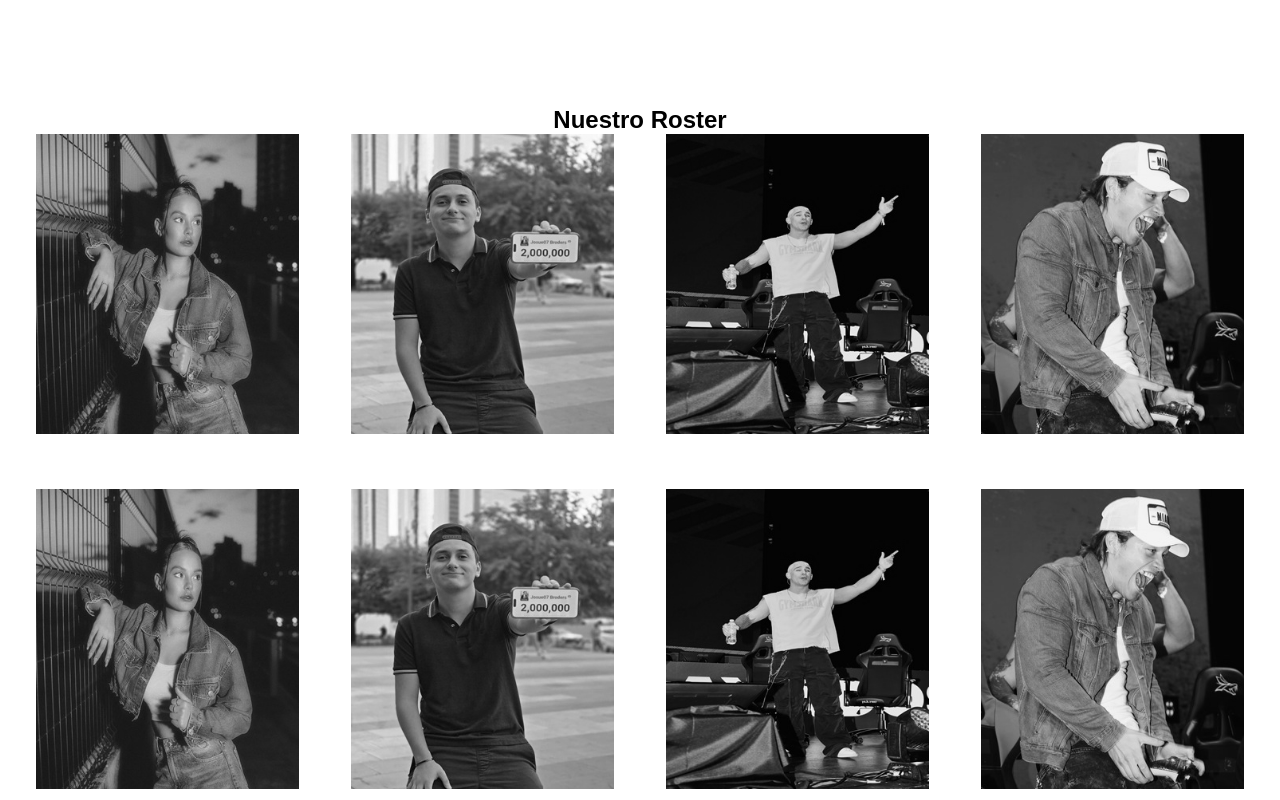
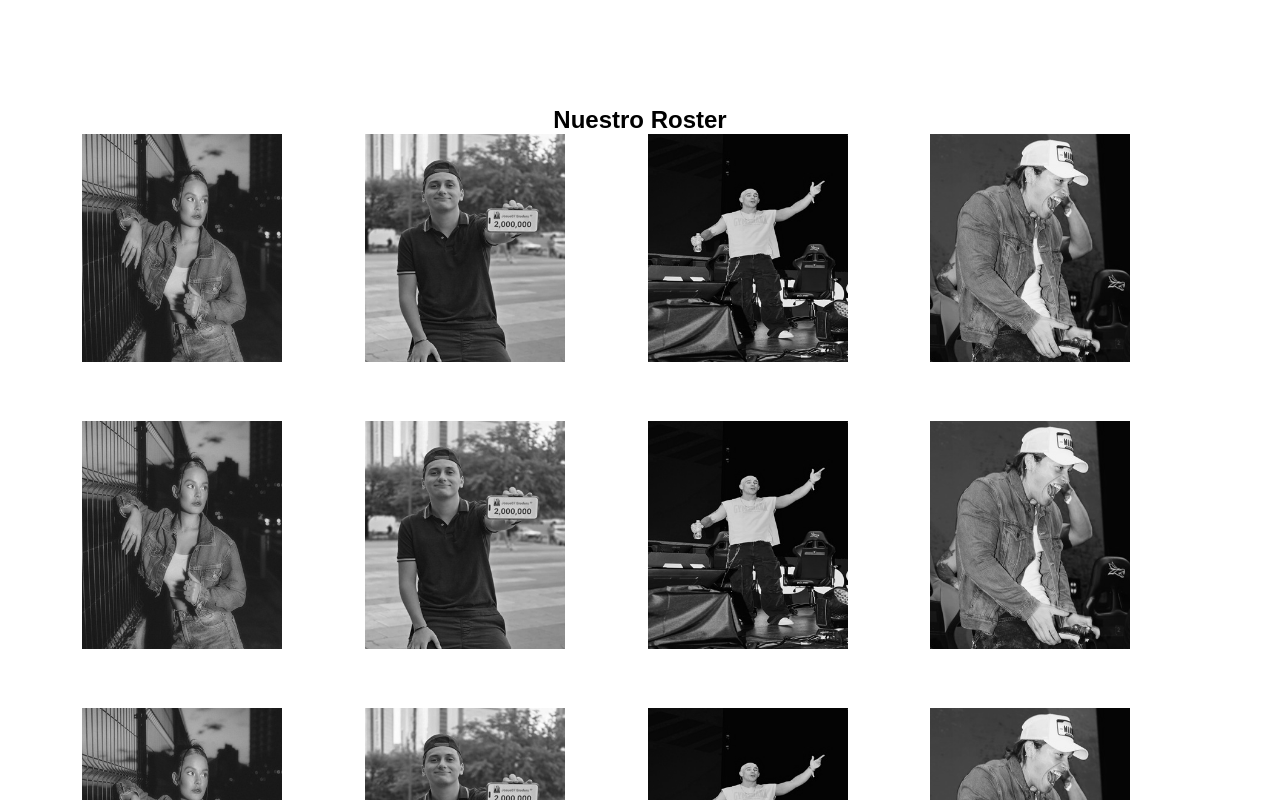
Before and after one commit to Darmi87/Disrupted, a plain HTML site: page index.html in a window 1280 px wide. Shown: the part 920-1720 px from the top of the page. Drawn offline with Linux system fonts and the light colour scheme.

Commit message:
Update styles.css

```diff
--- a/styles.css
+++ b/styles.css
@@ -49,21 +49,10 @@ section {
     max-width: 90%; /* Asegura que no se pase de los bordes */
     margin: auto; /* Centra la grilla */
 }
-
-
-/* Contenedor cuadrado para cada influencer */
 .influencer {
-    width: 300px;
-    height: 300px;
-    background: #fff;
-    display: flex;
-    align-items: center;
-    justify-content: center;
-    border-radius: 10px;
-    overflow: hidden;
-    position: relative;
-    transition: transform 0.3s ease-in-out;
-    margin-bottom: 40px; /* Aumenta la separación entre filas */
+    width: 100%; /* Usa todo el espacio disponible en su columna */
+    max-width: 200px; /* Evita que crezcan demasiado */
+    margin-bottom: 40px; /* Espaciado entre filas */
 }
 
 /* Ajusta el tamaño de la imagen dentro del cuadro */
```
